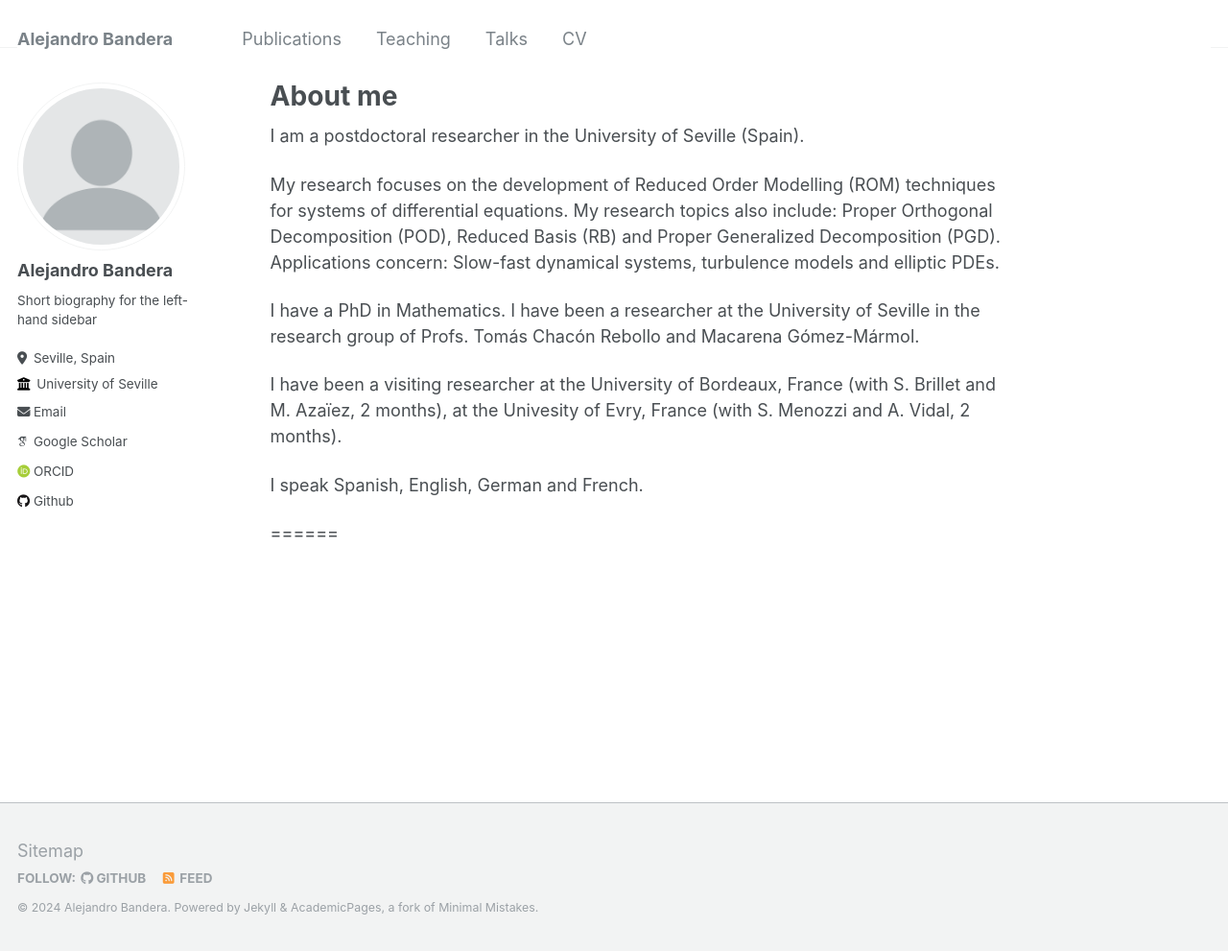
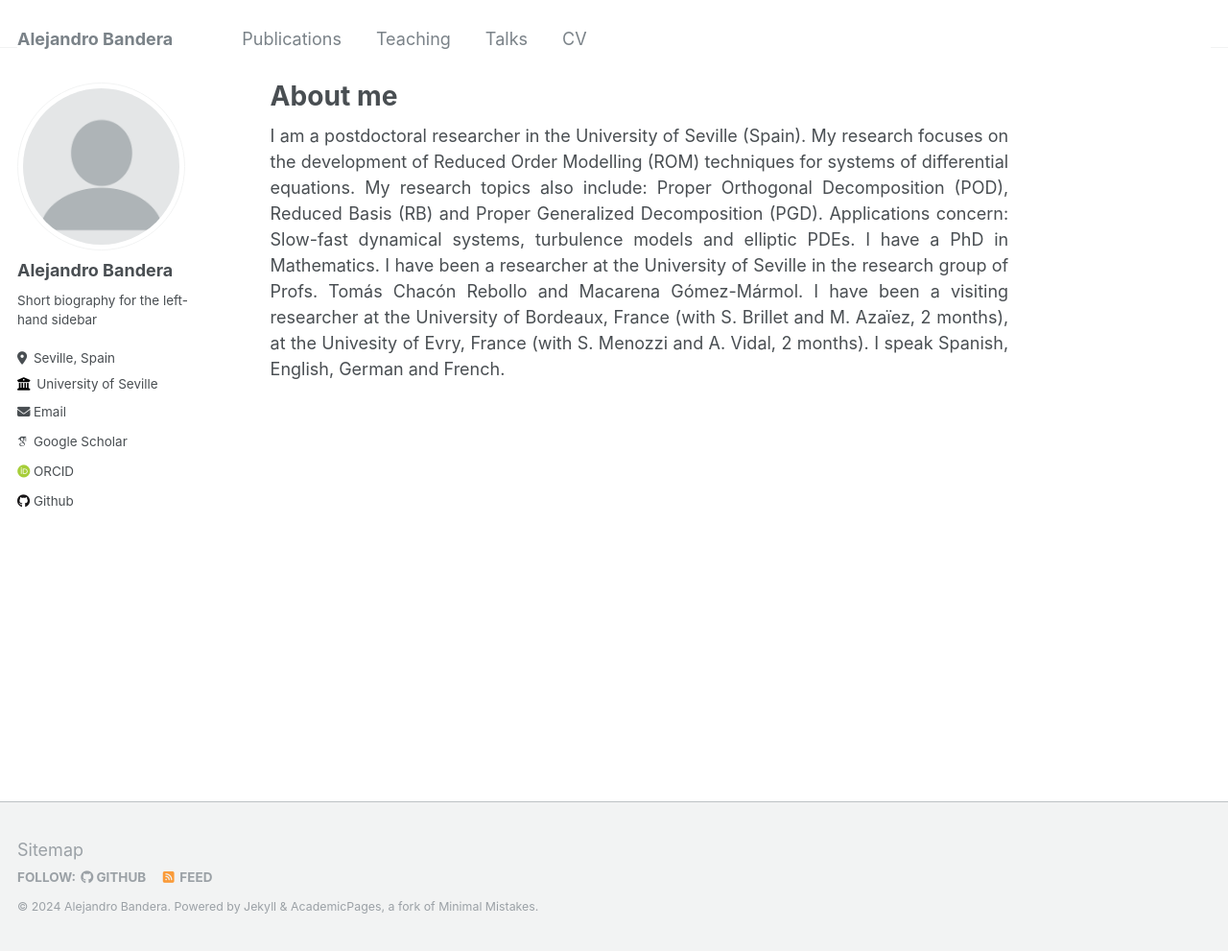
Before and after one commit to abanderam/abandera.github.io, a Jekyll site: the page built from _pages/about.md, in a window 1280 px wide and 991 px high. Shown: the whole window at 96% size. Built offline with Jekyll 4.4.1, drawn with Linux system fonts in a browser that asks for light colours; some web fonts are replaced.

Commit message:
Update about.md

```diff
--- a/_pages/about.md
+++ b/_pages/about.md
@@ -7,6 +7,7 @@ redirect_from:
   - /about.html
 ---
 
+<div style="text-align: justify">
 I am a postdoctoral researcher in the University of Seville (Spain).
 
 My research focuses on the development of Reduced Order Modelling (ROM) techniques for systems of differential equations. My research topics also include: Proper Orthogonal Decomposition (POD), Reduced Basis (RB) and Proper Generalized Decomposition (PGD). Applications concern: Slow-fast dynamical systems, turbulence models and elliptic PDEs.
@@ -17,4 +18,4 @@ I have been a visiting researcher at the University of Bordeaux, France (with S.
 
 I speak Spanish, English, German and French.
 
-======
+</div>
```
